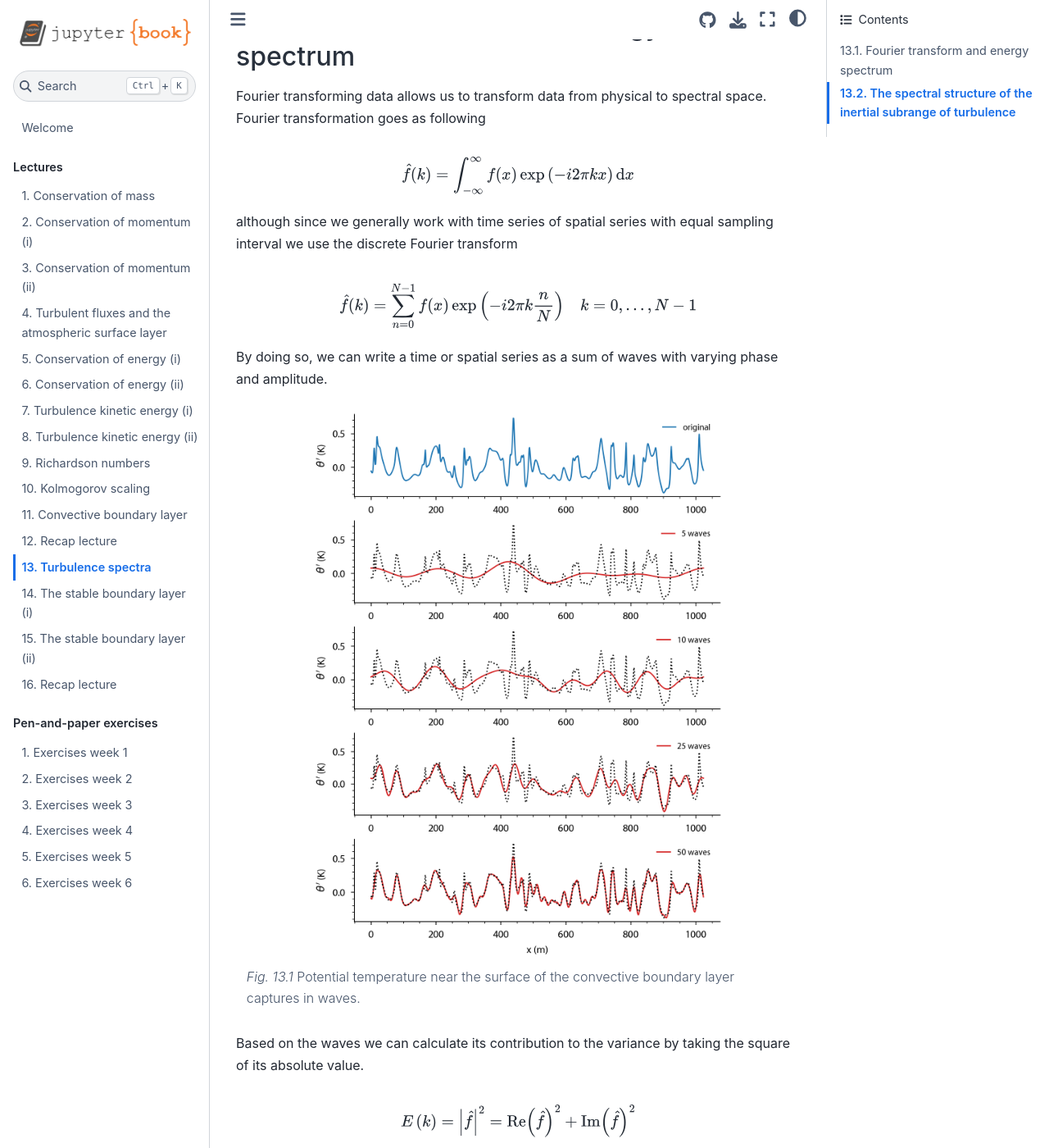
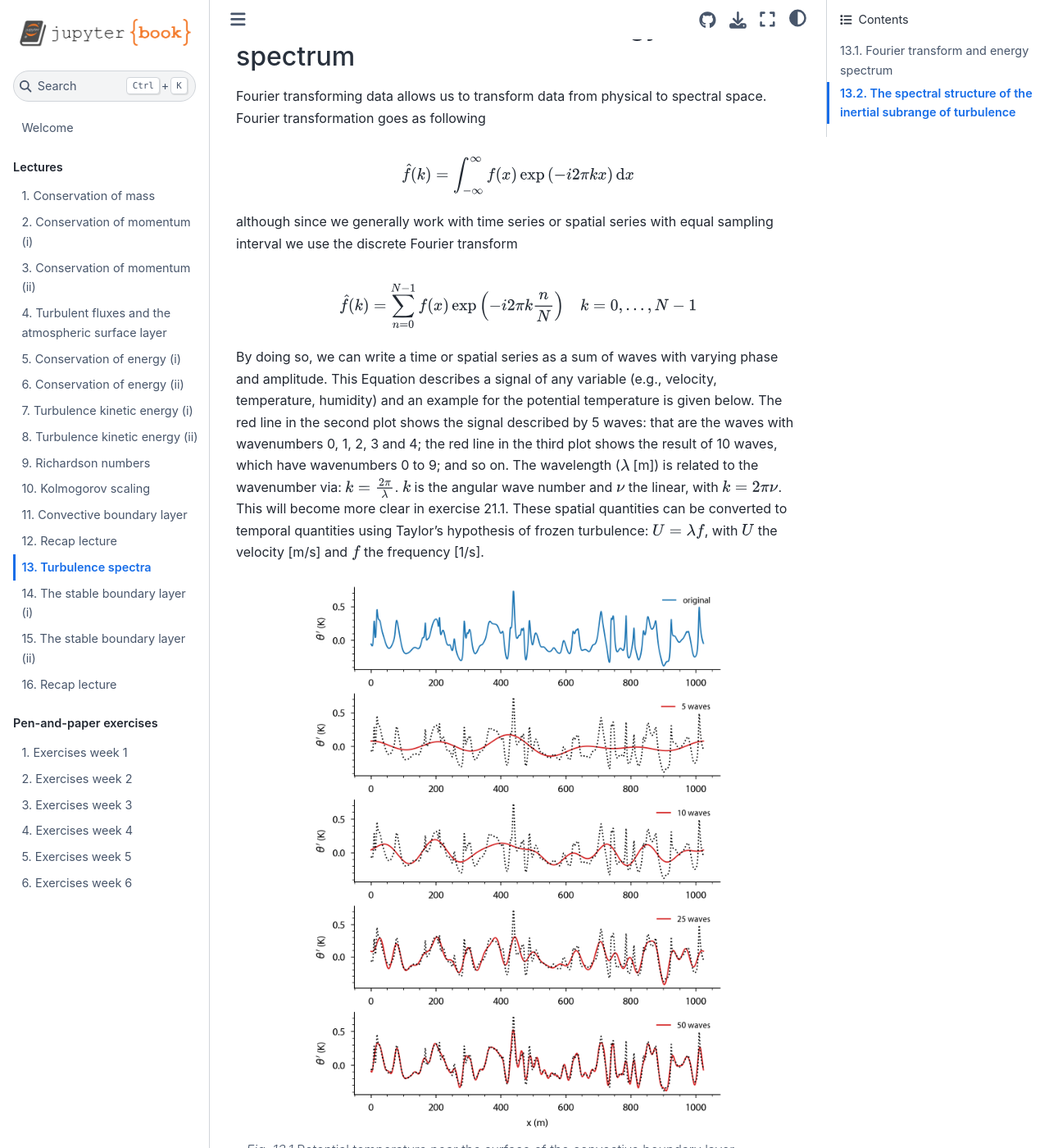
Before and after one commit to boundary-layer-meteo/boundary-layer-meteo.github.io, a Jupyter Book: the page built from lectures/13_spectra.md, in a window 1280 px wide and 1400 px high, scrolled down 337 px. Shown: the whole window at 82% size. Built offline with Jupyter Book 1.0.4 settings and Sphinx 7.4.7 and the Sphinx Book theme 1.1.4, drawn with Linux system fonts in a browser that asks for light colours; some of the changed text lies outside the part shown.

Commit message:
Clarifications and formulas

````diff
--- a/lectures/13_spectra.md
+++ b/lectures/13_spectra.md
@@ -13,13 +13,13 @@ $$
 \hat{f}(k) = \int_{-\infty}^\infty f(x) \exp \left( - i 2 \pi k x \right)\,\mathrm{d} x
 $$
 
-although since we generally work with time series of spatial series with equal sampling interval we use the discrete Fourier transform
+although since we generally work with time series or spatial series with equal sampling interval we use the discrete Fourier transform
 
 $$
 \hat{f}(k) = \sum_{n = 0}^{N - 1} f(x) \exp \left(-i 2 \pi k \frac{n}{N} \right)\ \ \ \ k = 0, \dots, N-1
 $$
 
-By doing so, we can write a time or spatial series as a sum of waves with varying phase and amplitude.
+By doing so, we can write a time or spatial series as a sum of waves with varying phase and amplitude. This Equation describes a signal of any variable (e.g., velocity, temperature, humidity) and an example for the potential temperature is given below. The red line in the second plot shows the signal described by 5 waves: that are the waves with wavenumbers 0, 1, 2, 3 and 4; the red line in the third plot shows the result of 10 waves, which have wavenumbers 0 to 9; and so on. The wavelength ($\lambda$ [m]) is related to the wavenumber via: $k = \frac{2\pi}{\lambda}$. $k$ is the angular wave number and $\nu$ the linear, with $k = 2 \pi \nu$. This will become more clear in exercise 21.1. These spatial quantities can be converted to temporal quantities using Taylor's hypothesis of frozen turbulence: $U = \lambda f$, with $U$ the velocity [m/s] and $f$ the frequency [1/s].
 
 ```{figure} figs/spectra_waves.png
 ---
@@ -29,15 +29,16 @@ name: spectra_waves
 Potential temperature near the surface of the convective boundary layer captures in waves.
 ```
 
-Based on the waves we can calculate its contribution to the variance by taking the square of its absolute value.
+Based on the waves we can calculate the contribution of each wave to the variance by taking the square of its absolute value.
 
 $$
 E \left( k \right) = \left| \hat{f} \right|^2 =  \mathrm{Re} \left( \hat{f} \right)^2 + \mathrm{Im} \left( \hat{f} \right)^2
 $$
 
+This spectral energy ($E(k)$) is shown in the second Figure of Fig. 13.2. It shows that most variance arises from small k, i.e. big waves.
 
 ## The spectral structure of the inertial subrange of turbulence
-The turbulence kinetic energy $e$ can be constructed from its spectral energy $E(k)$ (energy per wave number $k$) following
+The turbulence kinetic energy $e$ can be constructed from the spectral energy $E(k)$ (energy per wave number $k$) of the velocity fluctuations following
 
 $$
 e = \int_0^\infty E\,\mathrm{d}k.
@@ -48,7 +49,7 @@ $$
 width: 500px
 name: spectra_energy
 ---
-Spectral energy of the potential temperature near the surface of the convective boundary layer.
+Spectral energy of the potential temperature near the surface of the convective boundary layer. Note: the y-axis is confusing and the units are wrong. The y-axis above should be k E(k) [$m^2/s^2$] and below E(k) [$m^3/s^2$].
 ```
 
 If we assume a strict separation between production and dissipation in terms of length and time scales, there must exist a region that only transfers energy from the largest to the smallest scales.
````
